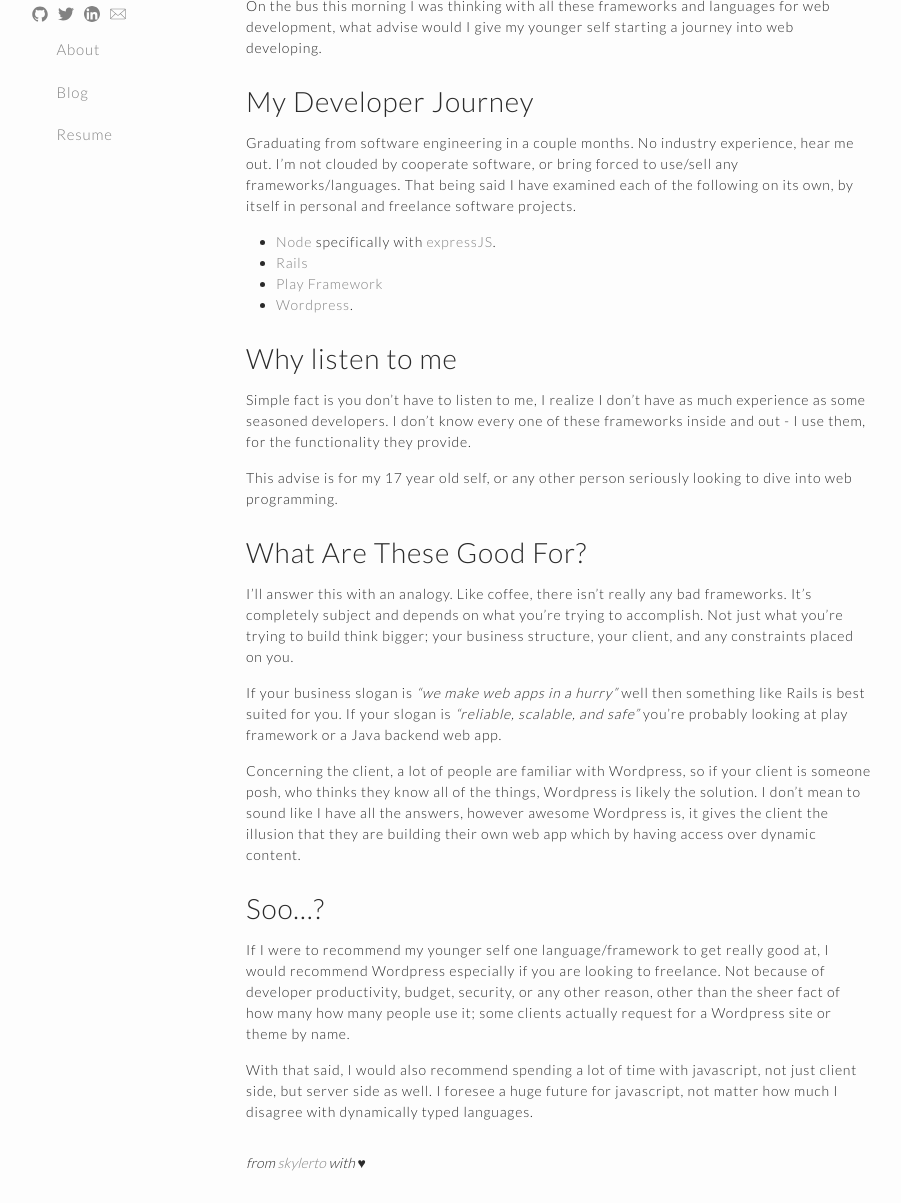
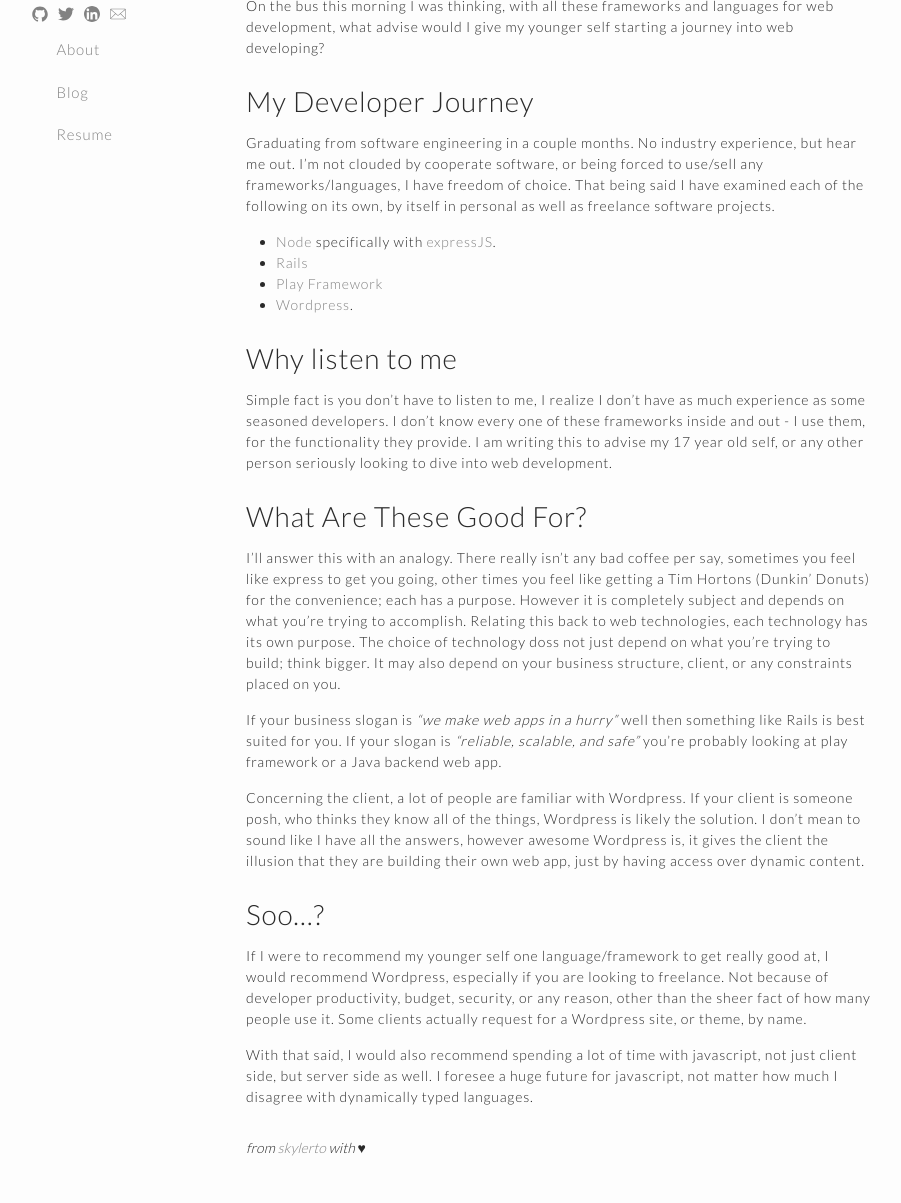
Before and after one commit to skylerto/skylerto.github.io, a Jekyll site: the page built from _posts/2016-03-09-some-thoughts-on-web-development.markdown, in a window 1280 px wide and 1373 px high, cut to the strip 170-1373 px from the top of the window. Shown: the whole strip, without its empty margins (179-1080 px from the left). Built offline with Jekyll 4.4.1, drawn with Linux system fonts in a browser that asks for light colours.

Commit message:
thoughts on web dev edits

```diff
--- a/_posts/2016-03-09-some-thoughts-on-web-development.markdown
+++ b/_posts/2016-03-09-some-thoughts-on-web-development.markdown
@@ -5,11 +5,11 @@ date: 2016-03-09
 categories: programming
 ---
 
-On the bus this morning I was thinking with all these frameworks and languages for web development, what advise would I give my younger self starting a journey into web developing.
+On the bus this morning I was thinking, with all these frameworks and languages for web development, what advise would I give my younger self starting a journey into web developing?
 
 # My Developer Journey
 
-Graduating from software engineering in a couple months. No industry experience, hear me out. I'm not clouded by cooperate software, or bring forced to use/sell any frameworks/languages. That being said I have examined each of the following on its own, by itself in personal and freelance software projects.
+Graduating from software engineering in a couple months. No industry experience, but hear me out. I'm not clouded by cooperate software, or being forced to use/sell any frameworks/languages, I have freedom of choice. That being said I have examined each of the following on its own, by itself in personal as well as freelance software projects.
 
   * [Node](https://nodejs.org/) specifically with [expressJS](http://expressjs.com/).
   * [Rails](http://rubyonrails.org/)
@@ -19,21 +19,19 @@ Graduating from software engineering in a couple months. No industry experience,
 
 # Why listen to me
 
-Simple fact is you don't have to listen to me, I realize I don't have as much experience as some seasoned developers. I don't know every one of these frameworks inside and out - I use them, for the functionality they provide.
-
-This advise is for my 17 year old self, or any other person seriously looking to dive into web programming.
+Simple fact is you don't have to listen to me, I realize I don't have as much experience as some seasoned developers. I don't know every one of these frameworks inside and out - I use them, for the functionality they provide. I am writing this to advise my 17 year old self, or any other person seriously looking to dive into web development.
 
 # What Are These Good For?
 
-I'll answer this with an analogy. Like coffee, there isn't really any bad frameworks. It's completely subject and depends on what you're trying to accomplish. Not just what you're trying to build think bigger; your business structure, your client, and any constraints placed on you.
+I'll answer this with an analogy. There really isn't any bad coffee per say, sometimes you feel like express to get you going, other times you feel like getting a Tim Hortons (Dunkin' Donuts) for the convenience; each has a purpose. However it is completely subject and depends on what you're trying to accomplish. Relating this back to web technologies, each technology has its own purpose. The choice of technology doss not just depend on what you're trying to build; think bigger. It may also depend on your business structure, client, or any constraints placed on you.
 
 If your business slogan is *"we make web apps in a hurry"* well then something like Rails is best suited for you. If your slogan is *"reliable, scalable, and safe"* you're probably looking at play framework or a Java backend web app.
 
-Concerning the client, a lot of people are familiar with Wordpress, so if your client is someone posh, who thinks they know all of the things, Wordpress is likely the solution. I don't mean to sound like I have all the answers, however awesome Wordpress is, it gives the client the illusion that they are building their own web app which by having access over dynamic content.
+Concerning the client, a lot of people are familiar with Wordpress. If your client is someone posh, who thinks they know all of the things, Wordpress is likely the solution. I don't mean to sound like I have all the answers, however awesome Wordpress is, it gives the client the illusion that they are building their own web app, just by having access over dynamic content.
 
 
 # Soo...?
 
-If I were to recommend my younger self one language/framework to get really good at, I would recommend Wordpress especially if you are looking to freelance. Not because of developer productivity, budget, security, or any other reason, other than the sheer fact of how many how many people use it; some clients actually request for a Wordpress site or theme by name.
+If I were to recommend my younger self one language/framework to get really good at, I would recommend Wordpress, especially if you are looking to freelance. Not because of developer productivity, budget, security, or any reason, other than the sheer fact of how many people use it. Some clients actually request for a Wordpress site, or theme, by name.
 
 With that said, I would also recommend spending a lot of time with javascript, not just client side, but server side as well. I foresee a huge future for javascript, not matter how much I disagree with dynamically typed languages.
```
Also changed, not shown: resume.md (+2 -2 lines).
